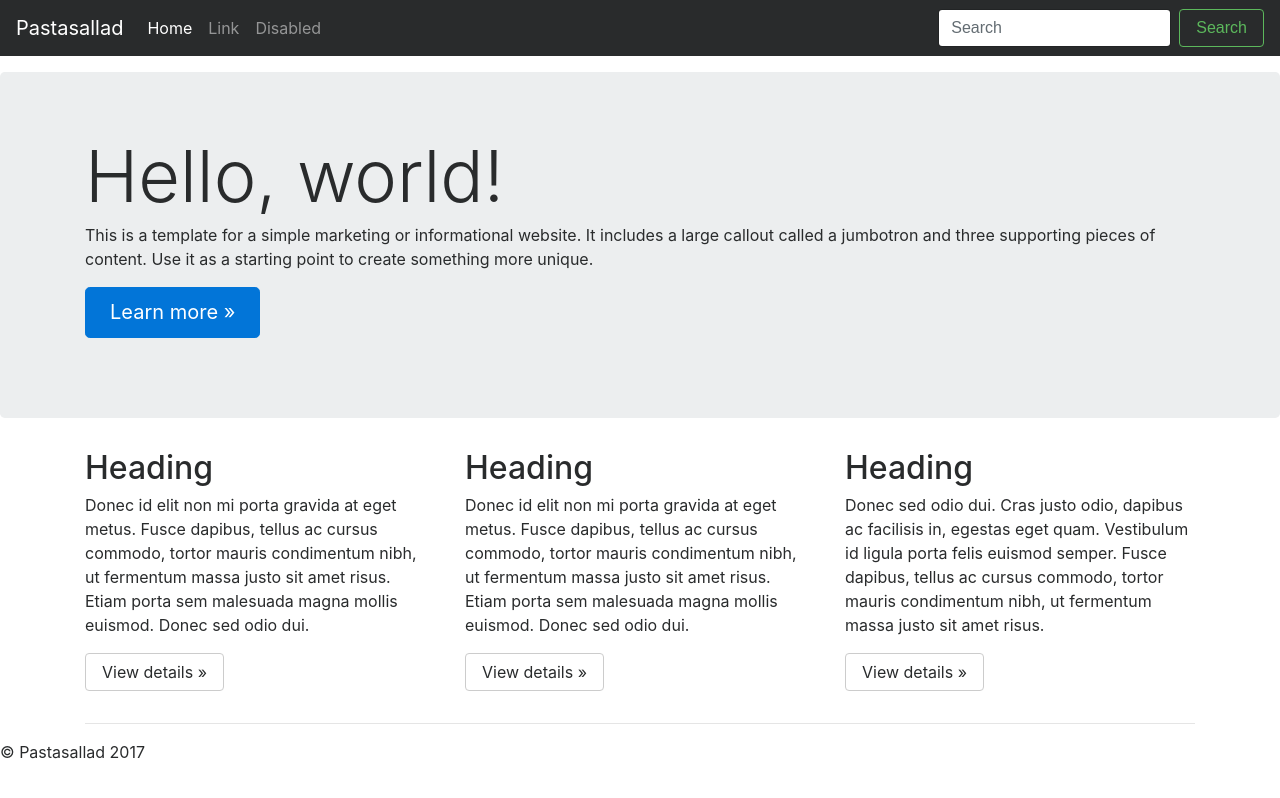
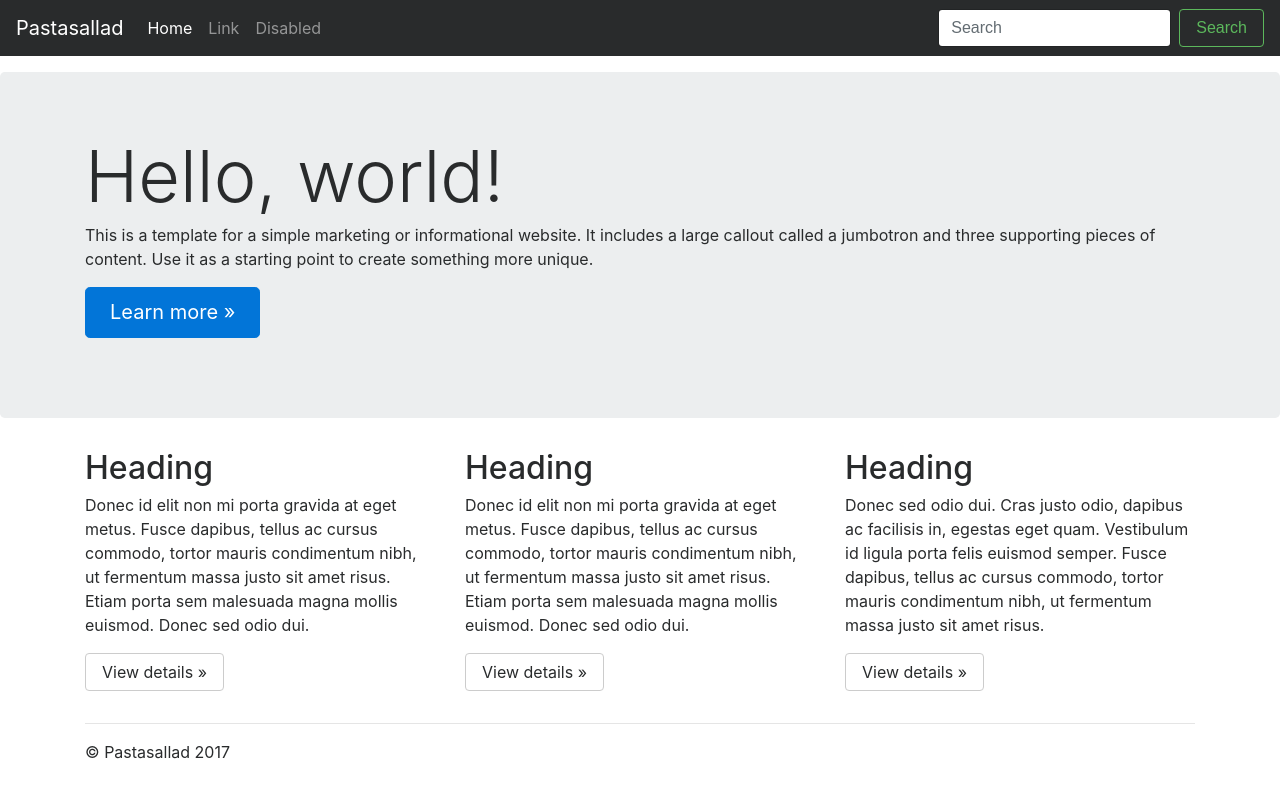
Before and after one commit to Pastasallad/pastasallad.github.io, a Jekyll site: the page built from index.html, in a window 1280 px wide. Shown: the top 798 px of the page. Built offline with Jekyll 4.4.1, drawn with Linux system fonts in a browser that asks for light colours; nearby versions of some CDN libraries.

Commit message:
Update home.html

```diff
--- a/_layouts/home.html
+++ b/_layouts/home.html
@@ -9,9 +9,8 @@
 
     <div class="container">
       {{ content }}
+      {% include footer.html %}
     </div>
-
-    {% include footer.html %}
 
     {% include js-bottom.html %}
 
```
